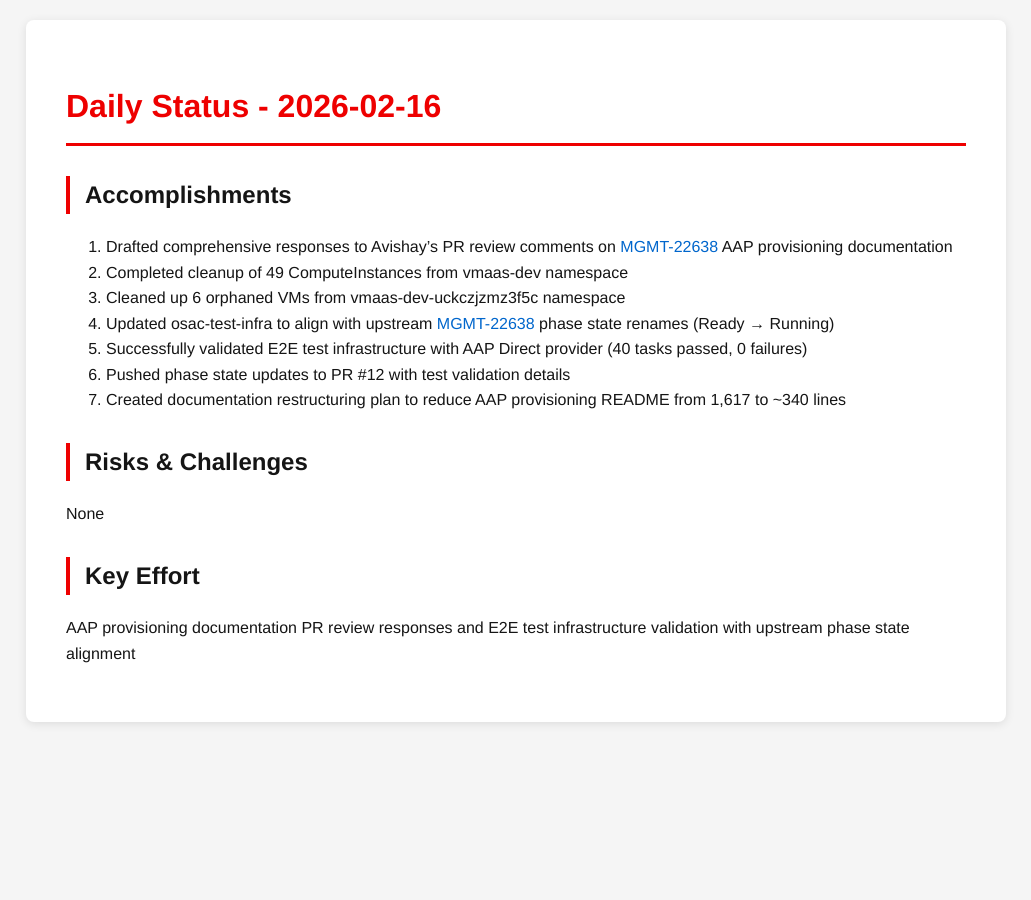
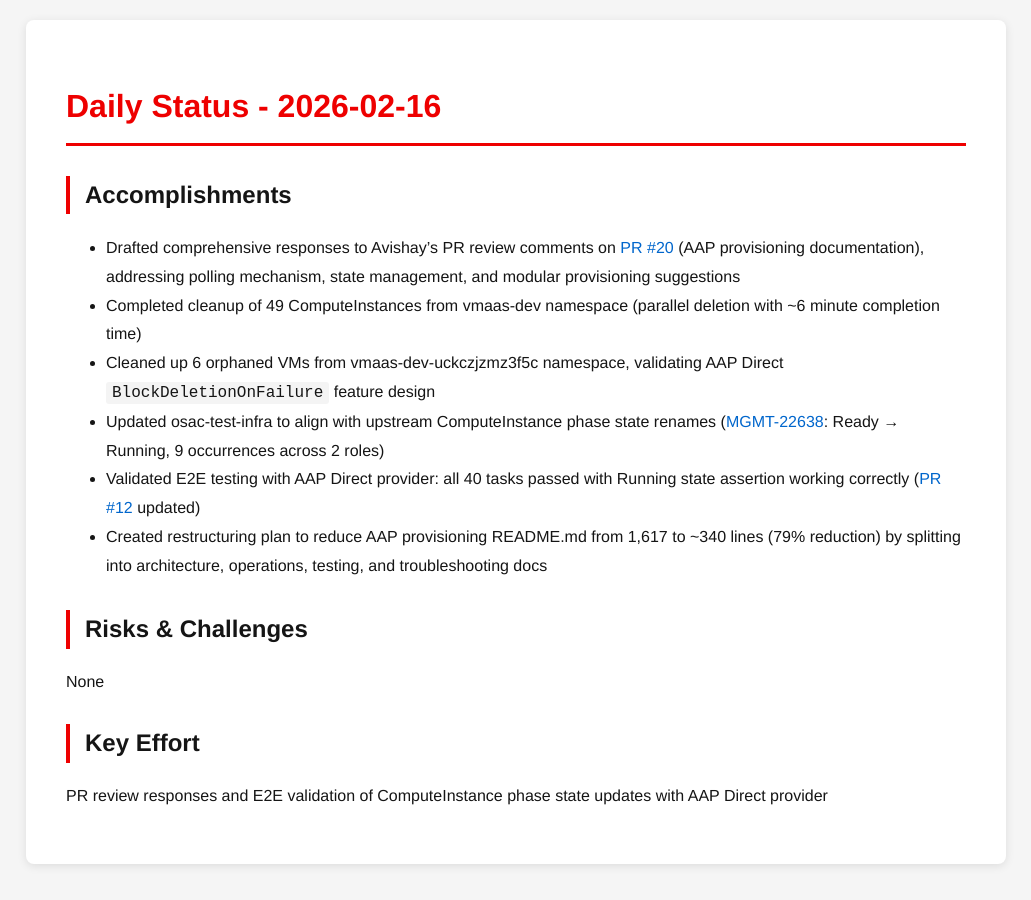
Before and after one commit to tzvatot/daily-status, a Jekyll site: the page built from 2026-02-16.md, in a window 1280 px wide. Shown: the whole page, without its empty margins (124-1155 px from the left). Built offline with Jekyll 4.4.1, drawn with Linux system fonts in a browser that asks for light colours.

Commit message:
Daily status update - 2026-02-16

```diff
--- a/2026-02-16.md
+++ b/2026-02-16.md
@@ -8,13 +8,12 @@ date: 2026-02-16
 
 ## Accomplishments
 
-1. Drafted comprehensive responses to Avishay's PR review comments on [MGMT-22638](https://issues.redhat.com/browse/MGMT-22638) AAP provisioning documentation
-2. Completed cleanup of 49 ComputeInstances from vmaas-dev namespace
-3. Cleaned up 6 orphaned VMs from vmaas-dev-uckczjzmz3f5c namespace
-4. Updated osac-test-infra to align with upstream [MGMT-22638](https://issues.redhat.com/browse/MGMT-22638) phase state renames (Ready → Running)
-5. Successfully validated E2E test infrastructure with AAP Direct provider (40 tasks passed, 0 failures)
-6. Pushed phase state updates to PR #12 with test validation details
-7. Created documentation restructuring plan to reduce AAP provisioning README from 1,617 to ~340 lines
+- Drafted comprehensive responses to Avishay's PR review comments on [PR #20](https://github.com/osac-project/docs/pull/20) (AAP provisioning documentation), addressing polling mechanism, state management, and modular provisioning suggestions
+- Completed cleanup of 49 ComputeInstances from vmaas-dev namespace (parallel deletion with ~6 minute completion time)
+- Cleaned up 6 orphaned VMs from vmaas-dev-uckczjzmz3f5c namespace, validating AAP Direct `BlockDeletionOnFailure` feature design
+- Updated osac-test-infra to align with upstream ComputeInstance phase state renames ([MGMT-22638](https://issues.redhat.com/browse/MGMT-22638): Ready → Running, 9 occurrences across 2 roles)
+- Validated E2E testing with AAP Direct provider: all 40 tasks passed with Running state assertion working correctly ([PR #12](https://github.com/osac-project/osac-test-infra/pull/12) updated)
+- Created restructuring plan to reduce AAP provisioning README.md from 1,617 to ~340 lines (79% reduction) by splitting into architecture, operations, testing, and troubleshooting docs
 
 ## Risks & Challenges
 
@@ -22,4 +21,4 @@ None
 
 ## Key Effort
 
-AAP provisioning documentation PR review responses and E2E test infrastructure validation with upstream phase state alignment
+PR review responses and E2E validation of ComputeInstance phase state updates with AAP Direct provider
```
